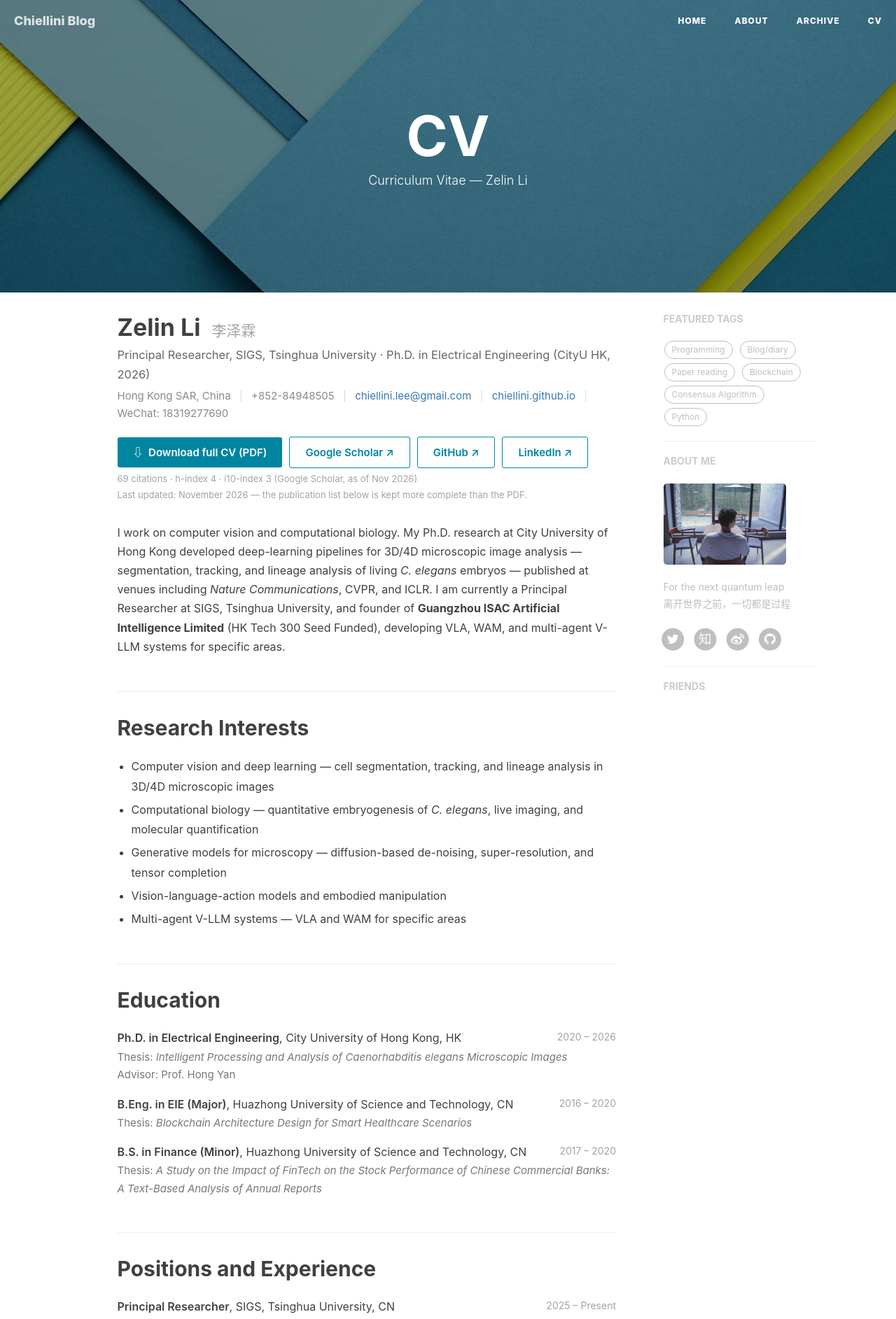
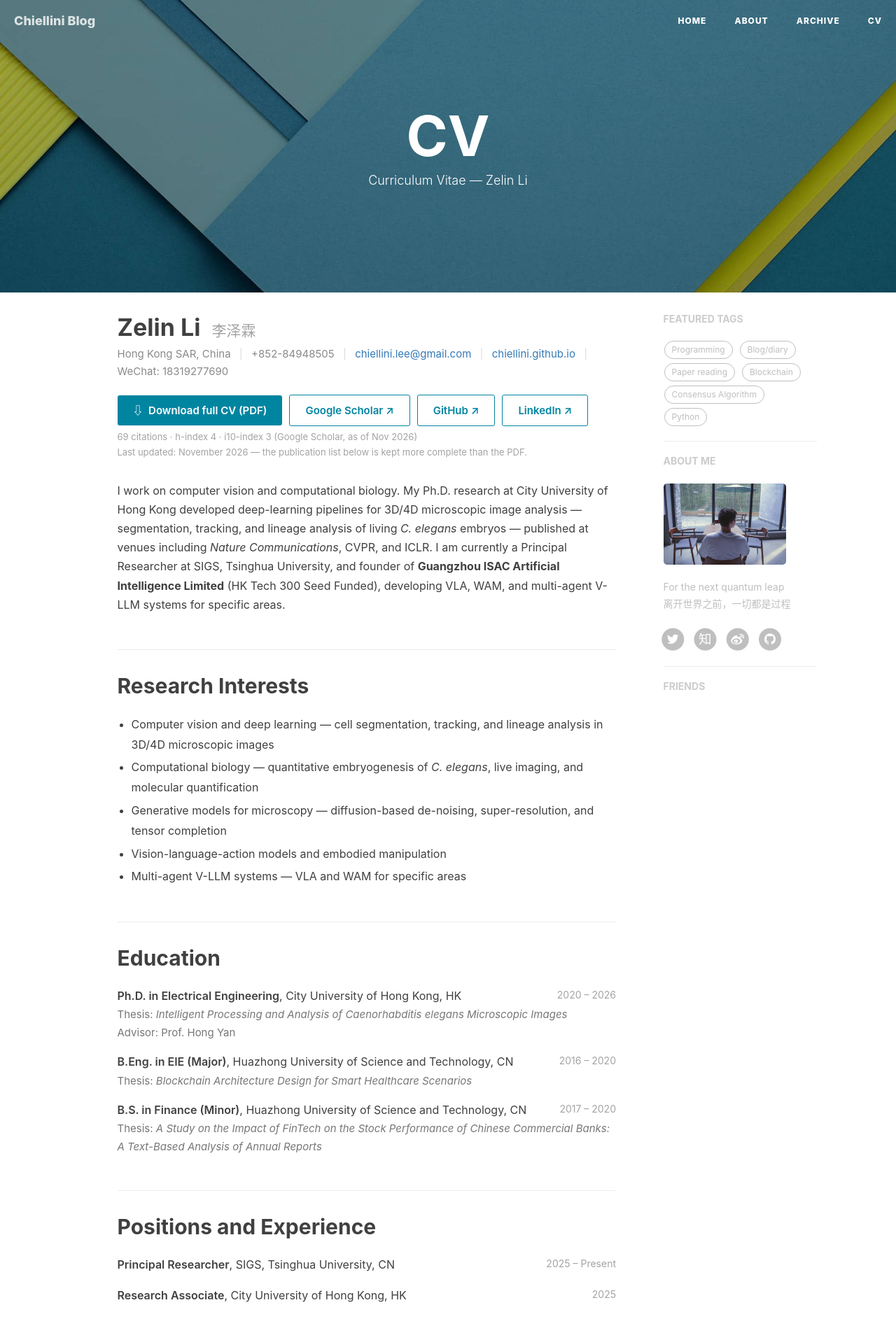
Before and after one commit to chiellini/chiellini.github.io, a Jekyll site: the page built from cv.html, in a window 1280 px wide. Shown: the top 1885 px of the page at 70% size. Built offline with Jekyll 4.4.1, drawn with Linux system fonts in a browser that asks for light colours; nearby versions of some CDN libraries; comment, search, counter and statistics services are not loaded.

Commit message:
CV page: remove role line under name (per owner)

```diff
--- a/cv.html
+++ b/cv.html
@@ -20,13 +20,6 @@ header-img: "img/tag-bg.jpg"
             font-size: 21px;
             color: #a3a3a3;
         }
-        .cvpage .cv-role {
-            font-size: 16.5px;
-            line-height: 1.7;
-            color: #666;
-            margin-bottom: 4px;
-        }
-        .cvpage .cv-role .dot { color: #0085A1; }
         .cvpage .cv-contact {
             font-size: 15px;
             color: #8a8a8a;
@@ -117,7 +110,6 @@ header-img: "img/tag-bg.jpg"
 
     <!-- ============ Name & Contact ============ -->
     <h1 class="cv-name">Zelin Li&nbsp;&nbsp;<span class="cn">李泽霖</span></h1>
-    <div class="cv-role">Principal Researcher, SIGS, Tsinghua University <span class="dot">&middot;</span> Ph.D. in Electrical Engineering (CityU HK, 2026)</div>
     <div class="cv-contact">
         Hong Kong SAR, China
         <span class="sep">|</span>
```
